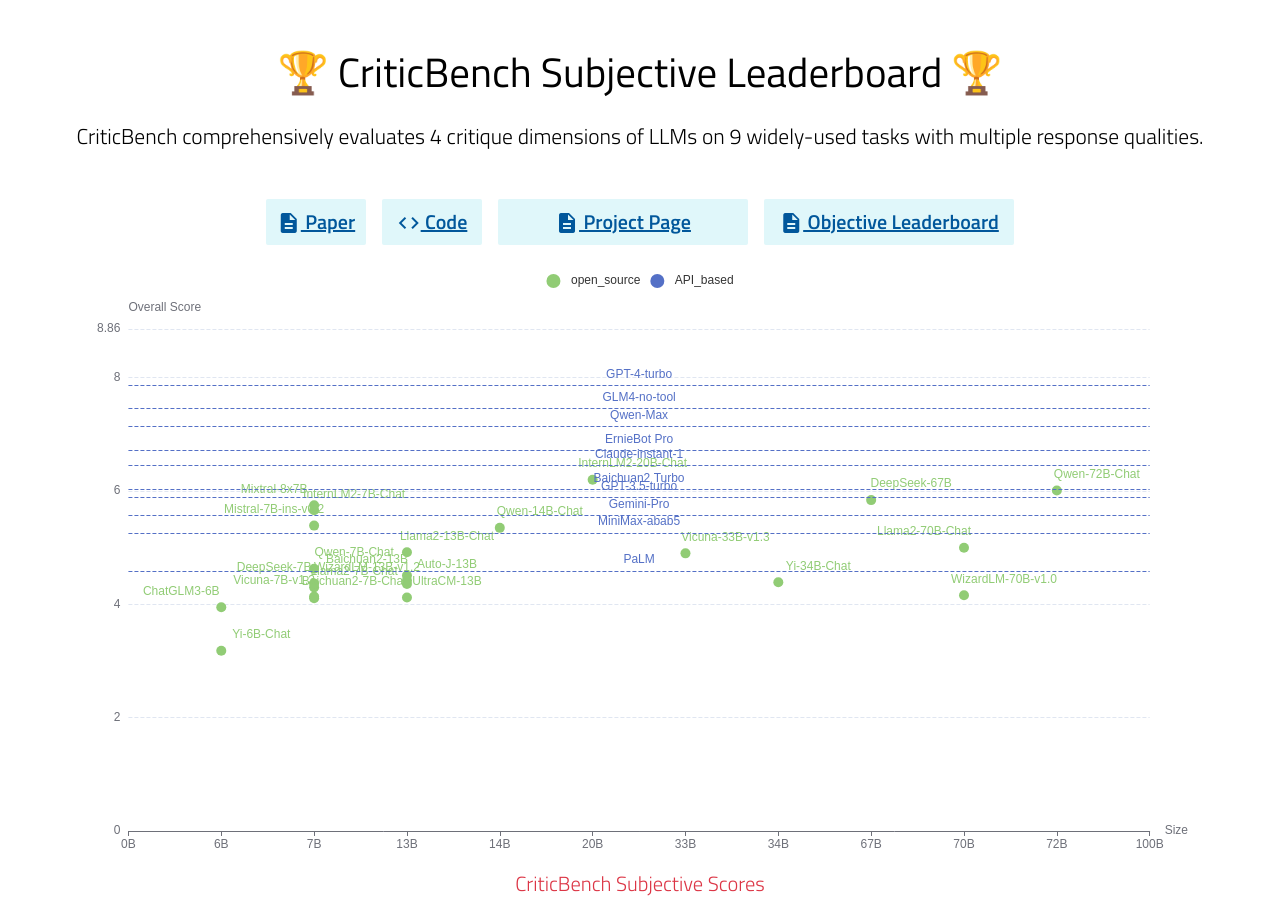
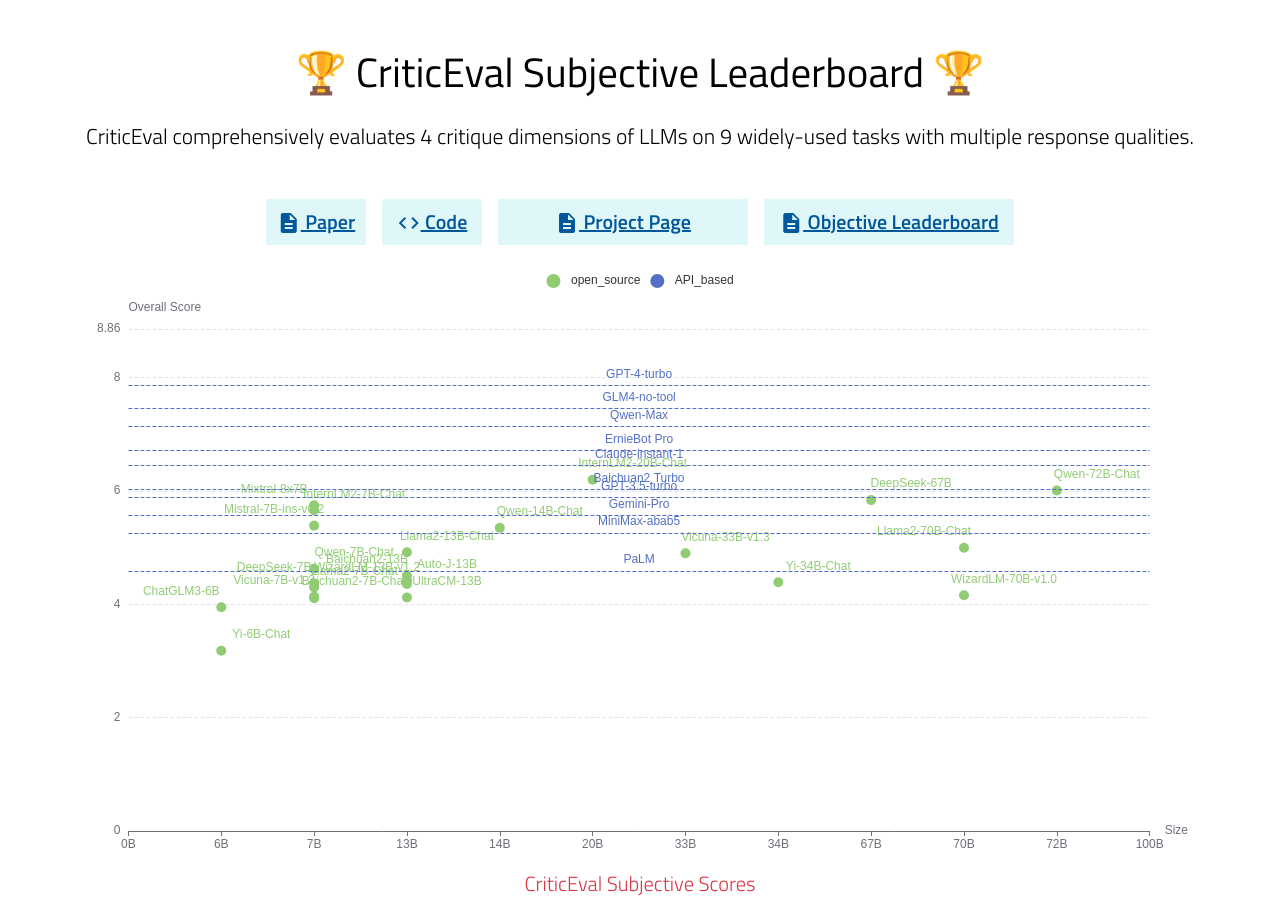
Before and after one commit to open-compass/CriticEval, a plain HTML site: page docs/leaderboard_subjective.html in a window 1280 px wide. Shown: the top 914 px of the page. Drawn offline with nearby package versions, Linux system fonts and the light colour scheme.

Commit message:
Update leaderboard_subjective.html

```diff
--- a/docs/leaderboard_subjective.html
+++ b/docs/leaderboard_subjective.html
@@ -8,7 +8,7 @@
 
 <head>
   <meta charset="UTF-8">
-  <title>CriticBench Subjective Leaderboard</title>
+  <title>CriticEval Subjective Leaderboard</title>
   <script src="https://cdnjs.cloudflare.com/ajax/libs/PapaParse/5.3.0/papaparse.min.js"></script>
   <script src="https://cdn.jsdelivr.net/npm/echarts@5.3.3/dist/echarts.min.js"></script>
   <link href='https://fonts.googleapis.com/css?family=Titillium+Web:400,600,400italic,600italic,300,300italic' rel='stylesheet' type='text/css'>
@@ -187,15 +187,15 @@
 <body>
 <div class="container">
   <div id="content" class="container-fluid d-flex flex-column align-items-center gap-3">
-    <h1 class="text-nowrap mt-5">🏆 CriticBench Subjective Leaderboard 🏆</h1>
-    <h3 class="fw-light text-nowrap"><small id="warning">CriticBench comprehensively evaluates 4 critique dimensions of LLMs on 9 widely-used tasks with multiple response qualities.<br></small></h3>
+    <h1 class="text-nowrap mt-5">🏆 CriticEval Subjective Leaderboard 🏆</h1>
+    <h3 class="fw-light text-nowrap"><small id="warning">CriticEval comprehensively evaluates 4 critique dimensions of LLMs on 9 widely-used tasks with multiple response qualities.<br></small></h3>
     <div style="clear: both">
       <div class="paper-btn-parent">
       <a class="paper-btn-small" href="https://arxiv.org/abs/2402.13764">
           <span class="material-icons"> description </span>
            Paper
       </a>
-      <a class="paper-btn-small" href="https://github.com/open-compass/CriticBench">
+      <a class="paper-btn-small" href="https://github.com/open-compass/CriticEval">
           <span class="material-icons"> code </span>
           Code
       </a>
@@ -222,7 +222,7 @@
           <table id="plused" class="table table-responsive table-striped table-bordered flex-shrink-1 border border-success border-3"></table>
         </div> -->
         <div class="container-fluid d-flex flex-column align-items-center">
-          <label for="origin" class="text-danger mb-3"> CriticBench Subjective Scores</label>
+          <label for="origin" class="text-danger mb-3"> CriticEval Subjective Scores</label>
           <table id="origin" class="table table-responsive table-striped table-bordered flex-shrink-1 border border-danger border-3"></table>
         </div>
       </div>
```
